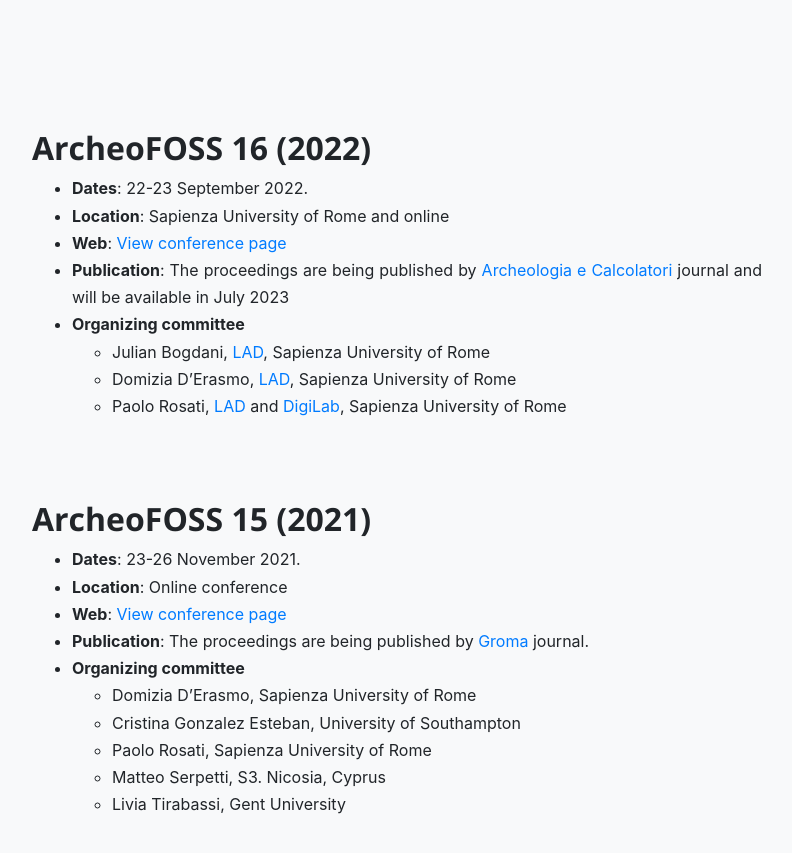
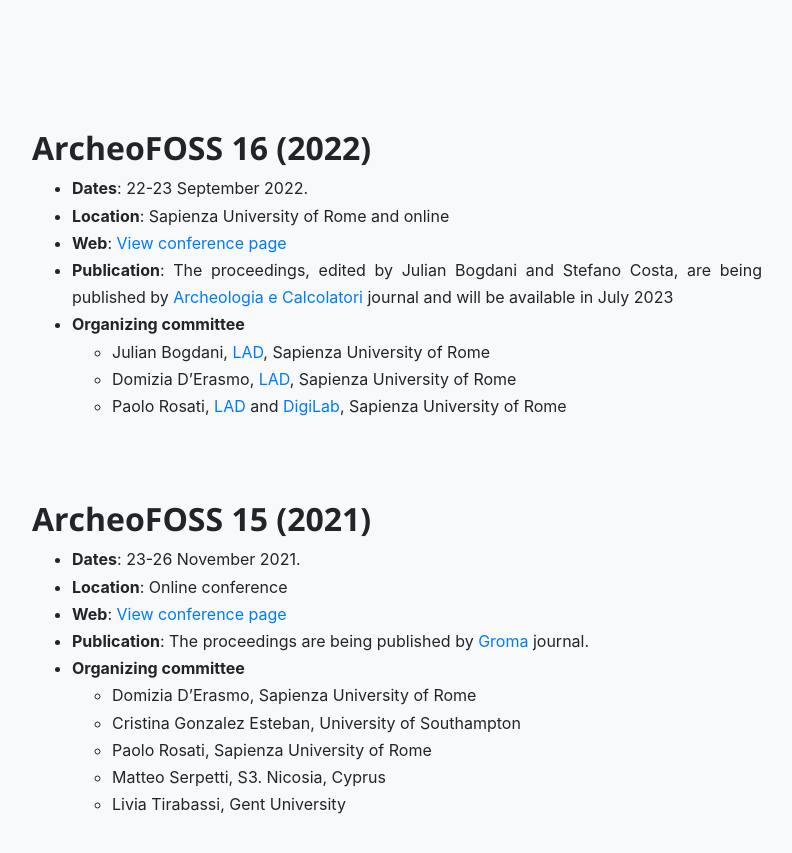
Before and after one commit to archeofoss/archeofoss, a Jekyll site: the page built from previous-editions.md, in a window 1280 px wide and 900 px high, scrolled down 335 px. Shown: the top 853 px of the window, without its empty margins (243-1035 px from the left). Built offline with Jekyll 4.4.1, drawn with Linux system fonts in a browser that asks for light colours; nearby versions of some CDN libraries.

Commit message:
Update previous-editions.md

```diff
--- a/previous-editions.md
+++ b/previous-editions.md
@@ -8,7 +8,7 @@
 - **Dates**: 22-23 September 2022.
 - **Location**: Sapienza University of Rome and online
 - **Web**: [View conference page](./2022)
-- **Publication**: The proceedings are being published by [Archeologia e Calcolatori](http://www.archcalc.cnr.it) journal and will be available in July 2023
+- **Publication**: The proceedings, edited by Julian Bogdani and Stefano Costa, are being published by [Archeologia e Calcolatori](http://www.archcalc.cnr.it) journal and will be available in July 2023
 - **Organizing committee**
   - Julian Bogdani, [LAD](https://purl.org/lad), Sapienza University of Rome
   - Domizia D’Erasmo, [LAD](https://purl.org/lad), Sapienza University of Rome
```
